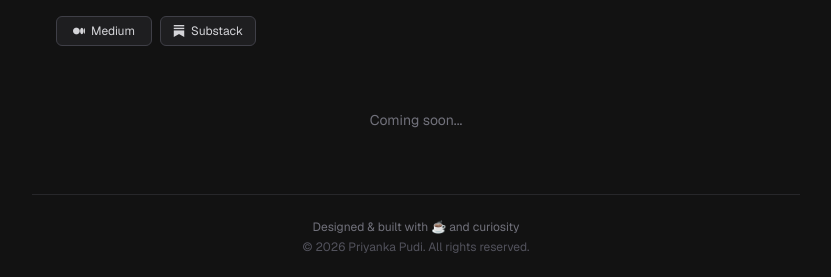
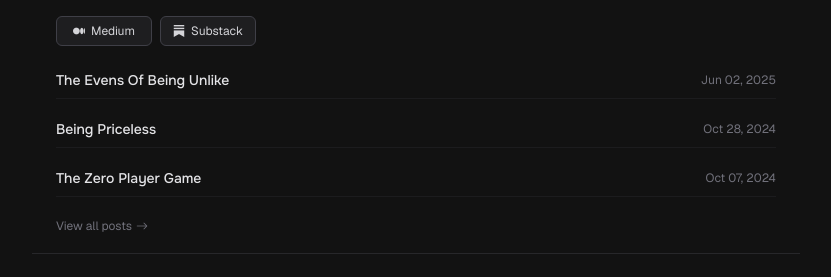
Before and after one commit to priyankaforu/blog, a Next.js app in the folder portfolio-v2/: page / in a window 1280 px wide. Shown: the part 3930-4207 px from the top of the page, without its empty margins (224-1055 px from the left). Built offline with nearby package versions, Linux system fonts and the light colour scheme; no server answers.

Commit message:
FIx: add the typography issures

```diff
--- a/portfolio-v2/package.json
+++ b/portfolio-v2/package.json
@@ -9,10 +9,12 @@
     "lint": "eslint"
   },
   "dependencies": {
+    "@portabletext/react": "^6.0.2",
     "@sanity/client": "^7.14.1",
     "@sanity/code-input": "^7.0.8",
     "@sanity/image-url": "^2.0.3",
     "@sanity/vision": "^5.7.0",
+    "@tailwindcss/typography": "^0.5.19",
     "bootstrap-icons": "^1.13.1",
     "class-variance-authority": "^0.7.1",
     "clsx": "^2.1.1",
--- a/portfolio-v2/src/app/globals.css
+++ b/portfolio-v2/src/app/globals.css
@@ -1,4 +1,5 @@
 @import "tailwindcss";
+@plugin "@tailwindcss/typography";
 
 :root {
   --background: #ffffff;
--- a/portfolio-v2/src/components/sections/blog.tsx
+++ b/portfolio-v2/src/components/sections/blog.tsx
@@ -60,7 +60,7 @@ function formatDate(dateString: string) {
 }
 
 export function Blog({ posts = [] }: BlogProps) {
-  const displayPosts = posts.length > 0 ? posts : fallbackPosts
+  const displayPosts = posts.length > 0 ? posts.slice(0, 3) : fallbackPosts.slice(0, 3)
 
   return (
     <section className="px-6 py-4 max-w-3xl mx-auto">
@@ -92,10 +92,36 @@ export function Blog({ posts = [] }: BlogProps) {
         </a>
       </div>
 
-      {/* Coming Soon */}
-      <div className="flex items-center justify-center py-12">
-        <p className="text-zinc-500 text-sm">Coming soon...</p>
+      {/* Recent Posts */}
+      <div className="space-y-3 mb-4">
+        {displayPosts.map((post) => (
+          <Link
+            key={post._id}
+            href={`/blog/${post.slug.current}`}
+            className="block group"
+          >
+            <div className="flex items-center justify-between gap-4 py-2 border-b border-zinc-800/50">
+              <div className="flex-1 min-w-0">
+                <h3 className="text-sm font-medium text-zinc-200 group-hover:text-blue-400 transition-colors truncate">
+                  {post.title}
+                </h3>
+              </div>
+              <time className="text-xs text-zinc-500 whitespace-nowrap">
+                {formatDate(post.publishedAt)}
+              </time>
+            </div>
+          </Link>
+        ))}
       </div>
+
+      {/* View all posts link */}
+      <Link
+        href="/blog"
+        className="inline-flex items-center gap-1 text-xs text-zinc-500 hover:text-blue-400 transition-colors"
+      >
+        View all posts
+        <i className="bi bi-arrow-right" />
+      </Link>
     </section>
   )
 }
```
Also changed, not shown: 1 other file (tests, documents, lock files or other folders).
